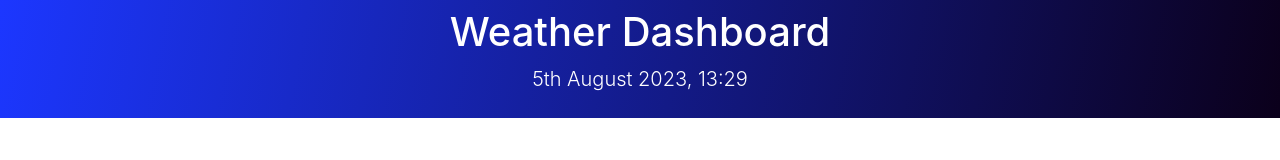
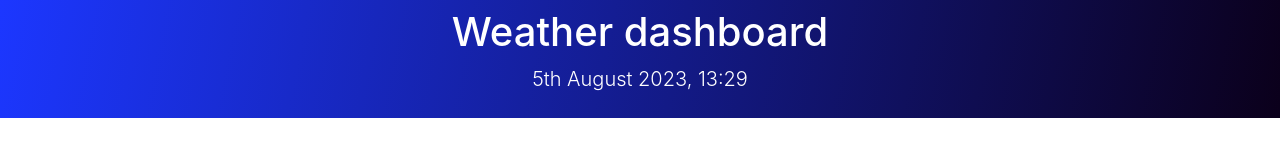
Before and after one commit to lewis-ingleton/weather-dashboard, a plain HTML site: page index.html in a window 1280 px wide. Shown: the top 160 px of the page. Drawn offline with nearby package versions, Linux system fonts and the light colour scheme.

Commit message:
html publish

```diff
--- a/index.html
+++ b/index.html
@@ -14,7 +14,7 @@
 
 <body>
   <header class="container-fluid text-center text-white bg-dark p-2 weather-header">
-    <h1>Weather Dashboard</h1>
+    <h1>Weather dashboard</h1>
     <p id="currentDay" class="lead">[ Error: cannot retrieve today's date ]</p>
   </header>
 
```
